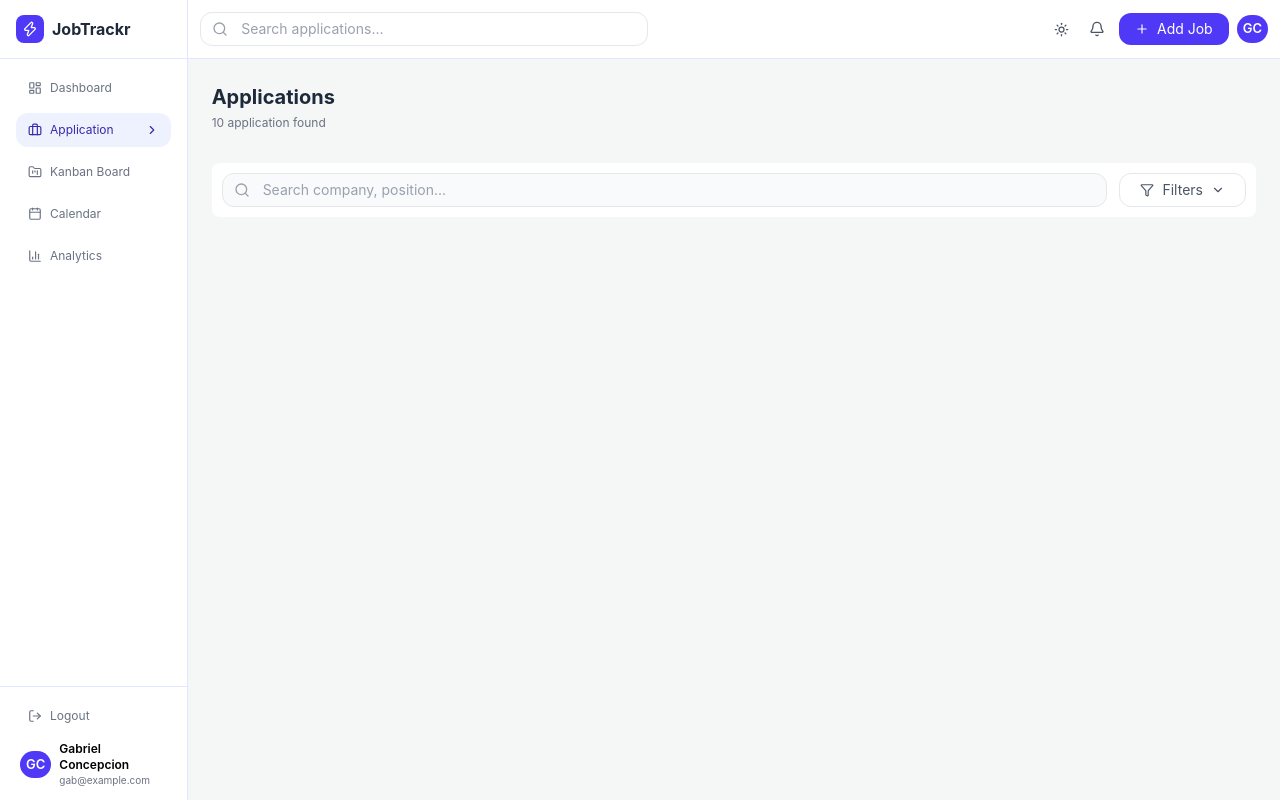
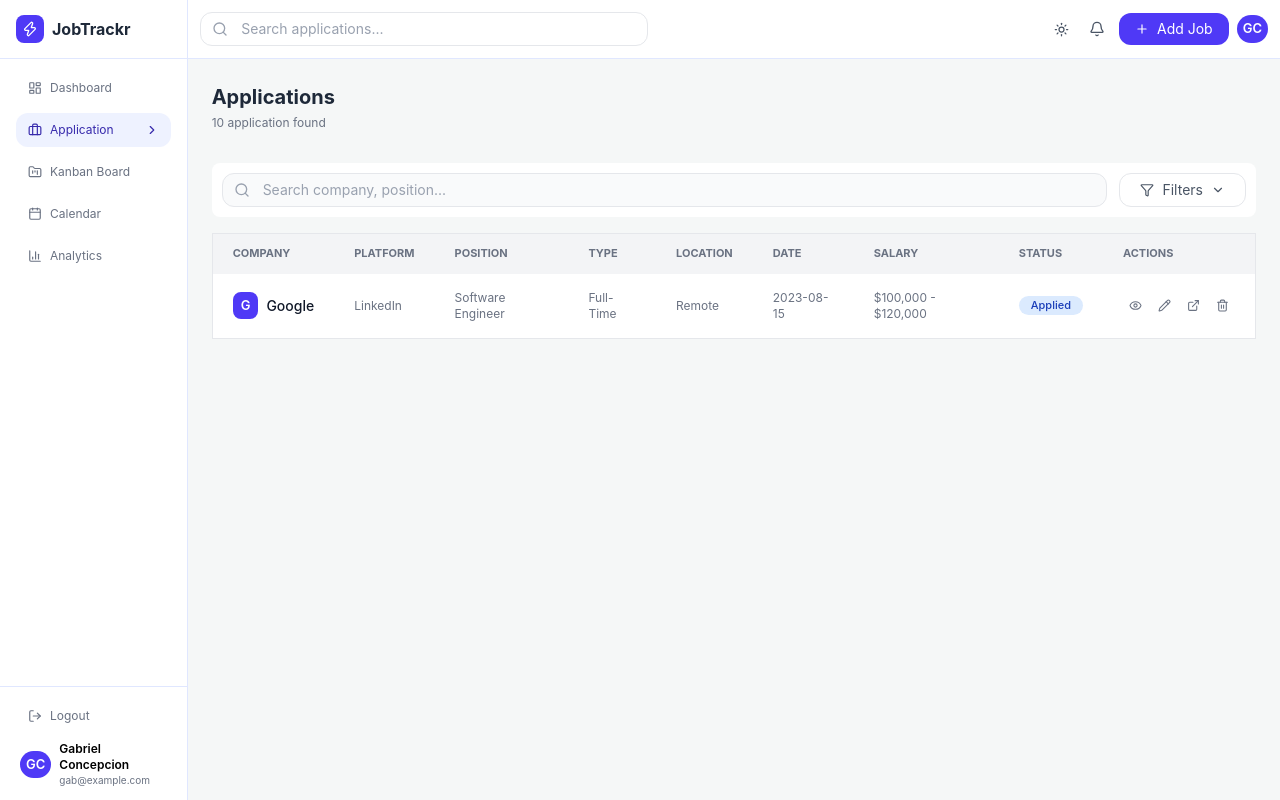
Before and after one commit to Code-W-Gab/JobTrackr, a React (Vite) app in the folder client/: page /application in a window 1280 px wide. Built offline with nearby package versions, Linux system fonts and the light colour scheme.

Commit message:
Add info grid of application

```diff
--- a/client/src/components/ui/dashboard/Applications.tsx
+++ b/client/src/components/ui/dashboard/Applications.tsx
@@ -1,4 +1,4 @@
-import { Search, Funnel, ChevronDown, ChevronUp } from "lucide-react"
+import { Search, Funnel, ChevronDown, ChevronUp, Eye, Pencil, ExternalLink, Trash2  } from "lucide-react"
 import { useState } from "react"
 
 export default function Applications(){
@@ -9,7 +9,7 @@ export default function Applications(){
   const jobType = [ "All", "Full-time", "Part-time", "Contract", "Internship" ]
 
   return(
-    <main className="h-full w-full p-6 bg-[#f5f7f7] border-l border-indigo-100">
+    <main className="h-full w-full p-6 bg-[#f5f7f7] border-l border-indigo-100 overflow-y-auto">
       <div className="space-y-1">
         <h1 className="font-bold text-xl text-gray-800">Applications</h1>
         <p className="text-xs text-gray-500">10 application found</p>
@@ -63,6 +63,61 @@ export default function Applications(){
           </select>
         </div>
       </div>
+
+      <table className="w-full text-left text-sm text-gray-500 mt-4 rounded-lg border border-gray-200">
+        <thead className="text-[11px] text-gray-500 uppercase bg-gray-100 ">
+          <tr >
+            <th scope="col" className="px-5 py-3">COMPANY</th>
+            <th scope="col" className="px-5 py-3">PLATFORM</th>
+            <th scope="col" className="px-5 py-3">POSITION</th>
+            <th scope="col" className="px-5 py-3">TYPE</th>
+            <th scope="col" className="px-5 py-3">LOCATION</th>
+            <th scope="col" className="px-5 py-3">DATE</th>
+            <th scope="col" className="px-5 py-3">SALARY</th>
+            <th scope="col" className="px-5 py-3">STATUS</th>
+            <th scope="col" className="px-5 py-3">ACTIONS</th>
+          </tr>
+        </thead>
+        <tbody>
+          <tr className="bg-white border-b border-gray-200 text-xs">
+            <td className="px-5 py-2 text-sm font-medium text-gray-900 whitespace-nowrap">
+              <div className="flex items-center gap-2">
+                <div className="text-white text-[13px] font-semibold bg-indigo-600 px-2 py-1 rounded-lg">
+                  <p>G</p>
+                </div>
+                <span>Google</span>
+              </div>
+            </td>
+            <td className="px-5 py-2">LinkedIn</td>
+            <td className="px-5 py-4">Software Engineer</td>
+            <td className="px-5 py-4">Full-Time</td>
+            <td className="px-5 py-4">Remote</td>
+            <td className="px-5 py-4">2023-08-15</td>
+            <td className="px-5 py-4">$100,000 - $120,000</td>
+            <td className="px-5 py-4">
+              <div className="px-3 py-0.5 text-center bg-blue-100 text-blue-800 text-[11px]  font-medium rounded-full">
+                <span>Applied</span>
+              </div>
+            </td>
+            <td className="px-5 py-4">
+              <div className="flex items-center gap-1">
+                <div className="hover:bg-gray-100 text-gray-500 p-1.5 rounded-md">
+                  <Eye size={13}/>
+                </div>
+                <div className="hover:bg-gray-100 text-gray-500 p-1.5 rounded-md">
+                  <Pencil size={13}/>
+                </div>
+                <div className="hover:bg-gray-100 text-gray-500 p-1.5 rounded-md">
+                  <ExternalLink size={13}/>
+                </div>
+                <div className="hover:bg-gray-100 hover:text-red-600 text-gray-500 p-1.5 rounded-md">
+                  <Trash2 size={13}/>
+                </div>
+              </div>
+            </td>
+          </tr>
+        </tbody>
+      </table>
     </main>
   )
 }
--- a/client/src/layout/dashboard/Sidebar.tsx
+++ b/client/src/layout/dashboard/Sidebar.tsx
@@ -15,7 +15,7 @@ export default function Sidebar(){
 
   ]
   return(
-    <aside className="flex flex-col justify-between w-55 bg-white ">
+    <aside className="flex flex-col justify-between w-55 bg-white">
       <nav className='py-3 px-4'>
         {navOption.map((nav, index) => {
           const active = location.pathname === nav.to;
```
